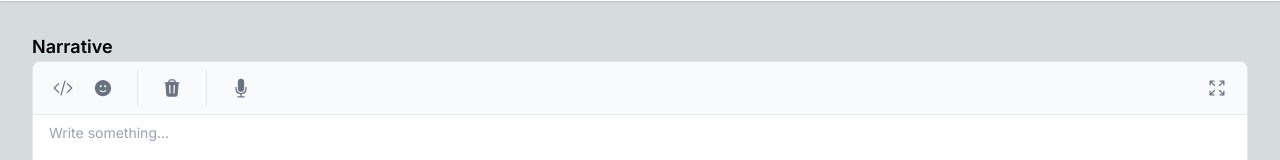
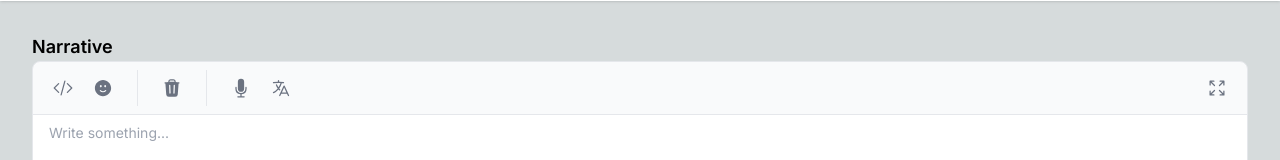
Before and after one commit to kidroca/bedtime-story-generator, a Next.js app: page /stories/create in a window 1280 px wide. Shown: the part 147-307 px from the top of the page. Built offline with nearby package versions, Linux system fonts and the light colour scheme.

Commit message:
feat(BlockEditor): add translation capability

```diff
--- a/components/TextEditing/BlockEditor.tsx
+++ b/components/TextEditing/BlockEditor.tsx
@@ -13,9 +13,11 @@ import {
   SpeakerWaveIcon,
   StopIcon,
   TrashIcon,
+  LanguageIcon,
 } from '@heroicons/react/24/solid';
 import { Popover, Transition } from '@headlessui/react';
 import { extractErrorMessage } from '@/utils/errors';
+import { textTranslate } from '@/utils/client';
 
 interface BlockEditorProps {
   onSubmit: (text: string) => Promise<void>;
@@ -65,6 +67,8 @@ export default function BlockEditor({
   const text = watch('textBlock');
   const submitDisabled = !isValid || isSubmitting || !isDirty;
 
+  const translate = useMutation(textTranslate);
+
   const submit = handleSubmit((data) =>
     onSubmit(data.textBlock).catch((error: any) => {
       setError('root.serverError', { message: extractErrorMessage(error) });
@@ -93,6 +97,17 @@ export default function BlockEditor({
               <DictationControls
                 applyTranscription={(transcription) => setValue('textBlock', transcription)}
                 current={text}
+              />
+              <EditorIconButton
+                label="Translate"
+                icon={LanguageIcon}
+                iconClassName={translate.isLoading ? 'animate-pulse' : undefined}
+                disabled={!text || translate.isLoading}
+                onClick={() => {
+                  const toLanguage =
+                    window.prompt('Enter language code to translate to', 'en') || 'en';
+                  translate.mutate({ text, toLanguage });
+                }}
               />
             </div>
           </div>
@@ -142,6 +157,24 @@ export default function BlockEditor({
           </Button>
         )}
       </section>
+
+      {Boolean(translate.data) && (
+        <section className="flex flex-col items-start gap-2 mt-2">
+          <h3 className="text-gray-800">Translation</h3>
+          <p className="w-full p-2 text-sm text-gray-700 bg-white dark:bg-gray-700 dark:text-white rounded">
+            {translate.data}
+          </p>
+
+          <Button
+            variant="secondary"
+            onClick={() => {
+              setValue('textBlock', translate.data!);
+              translate.reset();
+            }}>
+            Use translation
+          </Button>
+        </section>
+      )}
 
       {Boolean(errors.root?.serverError) && (
         <section className="flex flex-col gap-2 mt-2">
--- a/pages/api/text-translate.ts
+++ b/pages/api/text-translate.ts
@@ -11,9 +11,9 @@ import logger, { enableFileLogging } from '@/utils/logger';
 enableFileLogging();
 
 const MODEL = 'gpt-3.5-turbo';
-const PRESENCE_PENALTY = 1;
+const PRESENCE_PENALTY = 2;
 const FREQUENCY_PENALTY = 1;
-const TEMPERATURE = 0.56;
+const TEMPERATURE = 0.15;
 const TOP_P = 1;
 
 const apiRoute = nextConnect<NextApiRequest, NextApiResponse>({
--- a/utils/client.ts
+++ b/utils/client.ts
@@ -1,5 +1,5 @@
 
-import { Story, StoryChapter, StoryRevision } from '@/utils/stories';
+import { Story, StoryRevision } from '@/utils/stories';
 
 export const generateStory = (transcription: string) =>
   makeRequest<{ story: Story; id: string }>('/api/generate-story', {
@@ -40,6 +40,15 @@ export const generateImage = async (prompt: string) => {
   return result.url;
 }
 
+export const textTranslate = async ({ text = '', toLanguage = '' }) => {
+  const result: { result: string } = await makeRequest('/api/text-translate', {
+    method: 'POST',
+    body: { text, toLanguage },
+  });
+
+  return result.result;
+}
+
 async function makeRequest<ReturnValue>(url: string, { body, ...options }: RequestInput) {
   const response = await fetch(url, {
     ...options,
```
